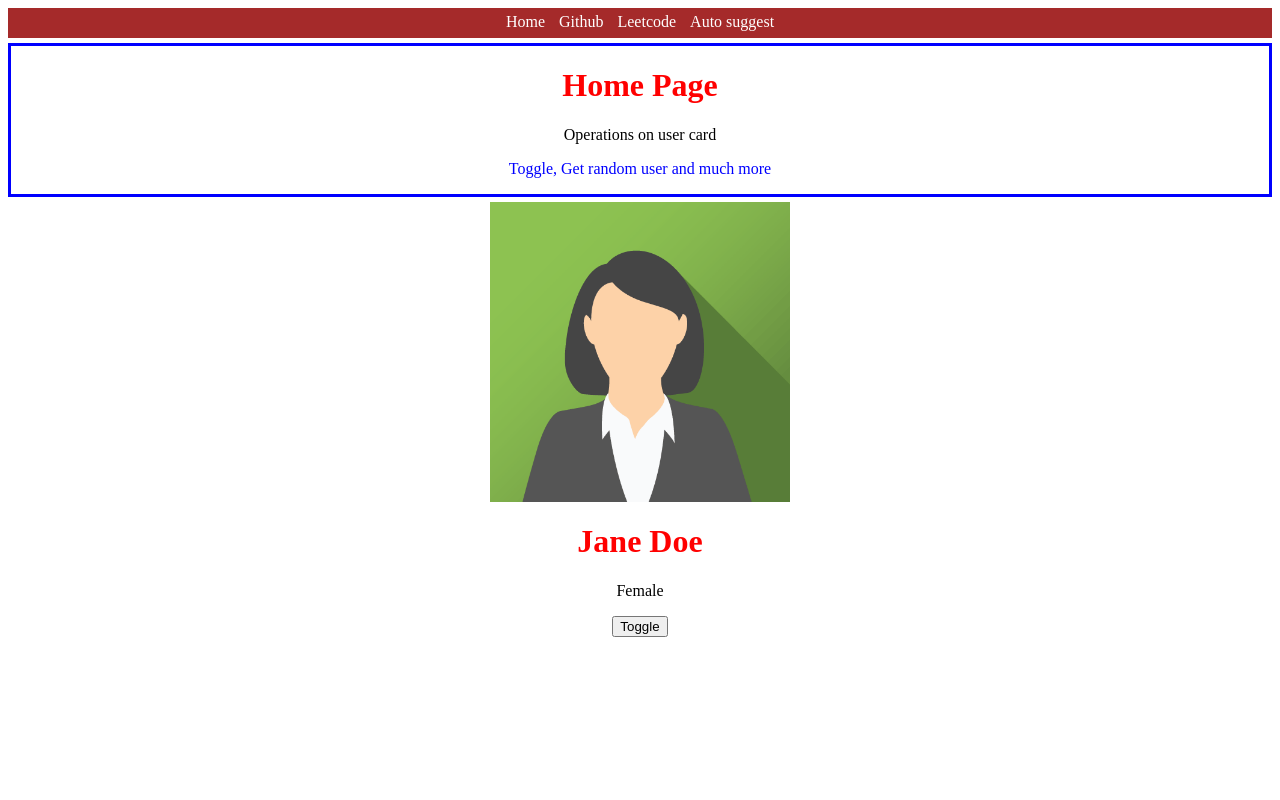
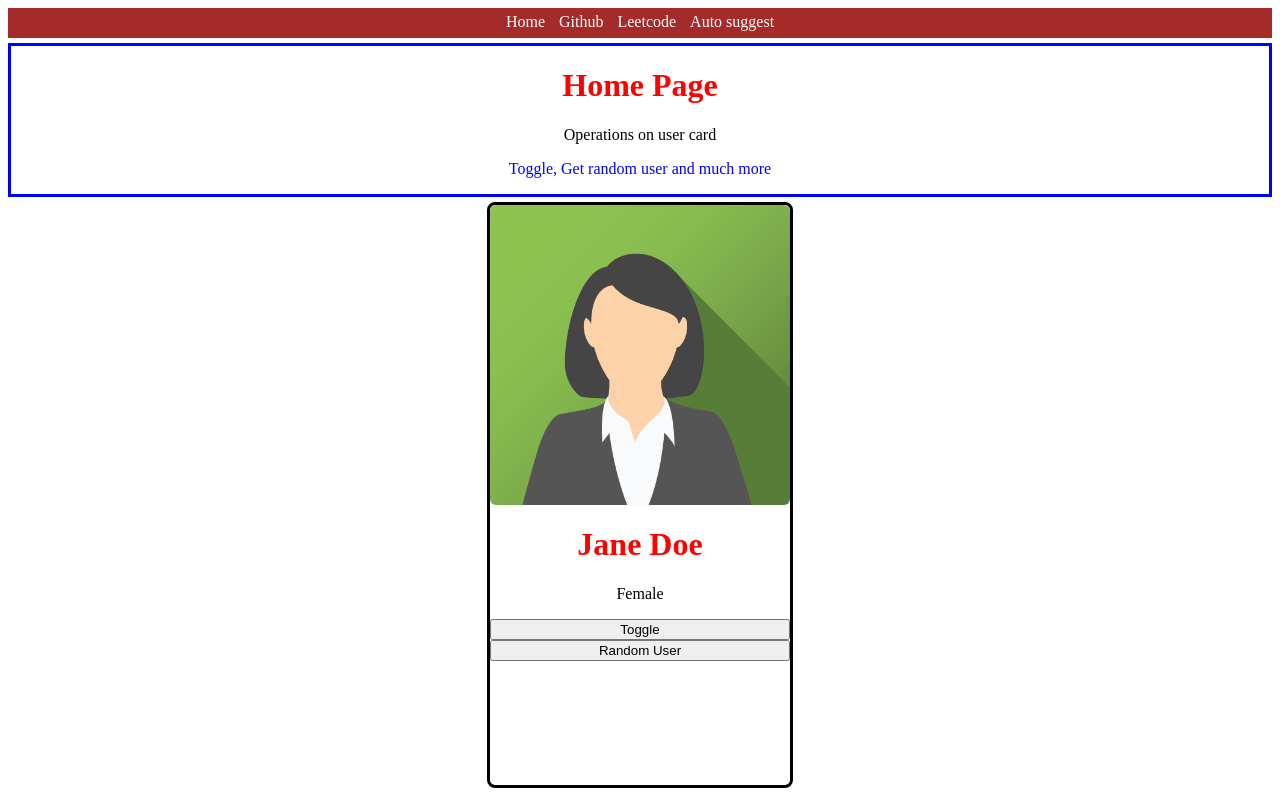
Before and after one commit to SahasraSunkara-99/AutoSuggestions, a website: page frontend/index.html in a window 1280 px wide. Drawn offline with Linux system fonts and the light colour scheme.

Commit message:
get random user

```diff
--- a/frontend/index.css
+++ b/frontend/index.css
@@ -2,13 +2,9 @@ h1 {
   color: red;
 }
 
-/* property : value */
-
-
 #home-intro{
   text-align: center;
   border: 3px solid blue;
-
 }
 
 #home-intro:hover{
@@ -36,6 +32,11 @@ h1 {
 #card{
   align-items: center;
   margin-top: 5px;
+  border: 3px solid black;
+  width: 300px;
+  height: 580px;
+  margin: 5px auto;
+  border-radius: 8px;
 }
 
 #card-img{
@@ -48,8 +49,13 @@ h1 {
 img{
   width: 300px;
   height: 300px;
+  border-radius: 6px;
 }
 
 #action{
   text-align: center;
 }
+
+button{
+  width:100%;
+}
--- a/frontend/index.html
+++ b/frontend/index.html
@@ -29,6 +29,7 @@
       <h1 id="card-name"> Jane Doe </h1>
       <p id="card-gender"> Female </p>
       <button onclick="toggle()" id="card-toggle"> Toggle </button>
+      <button onclick="getRandomUser()" id="card-random-user"> Random User </button>
     </div>
     </div>
   <script src="index.js"></script>
--- a/frontend/index.js
+++ b/frontend/index.js
@@ -12,6 +12,8 @@ const users = [
 ]
 let curUserId = 0;
 function toggle(){
+  // console.log("frontend");
+  // gets printed in browser
   if(curUserId == 0)
     curUserId=1;
   else
@@ -24,4 +26,28 @@ function toggle(){
   document.getElementById("card-gender").innerText=users[curUserId].gender;
 }
 
+function getRandomUser(){
+  fetch("https://randomuser.me/api")
+    .then(function (data){
+      return data.json()
+    })
+    .then(function (parsedData){
+      // console.log(parsedData)
+      let gender = parsedData.results[0].gender;
+
+      let first = parsedData.results[0].name.first;
+      let last = parsedData.results[0].name.last;
+      let name = first  + " " + last;
+
+      let imageUrl = parsedData.results[0].picture.large;
+
+      // gender
+      document.getElementById("card-gender").innerText=gender;
+      // name
+      document.getElementById("card-name").innerText=name
+      // img
+      document.getElementById("img").src=imageUrl
+    })
+}
+
 console.log("Hello from JS");
--- a/server.js
+++ b/server.js
@@ -1,6 +1,7 @@
 const express = require('express');
 const app = express();
 const PORT = process.env.PORT || 3002;
+console.log("backend");
 app.use(express.static("frontend"))
 app.listen(PORT,function(){
     console.log("successfully running at http://localhost:"+PORT);
```
